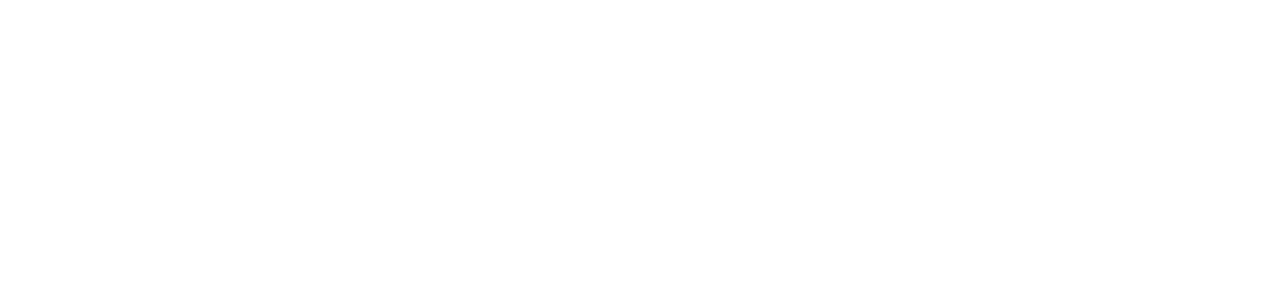
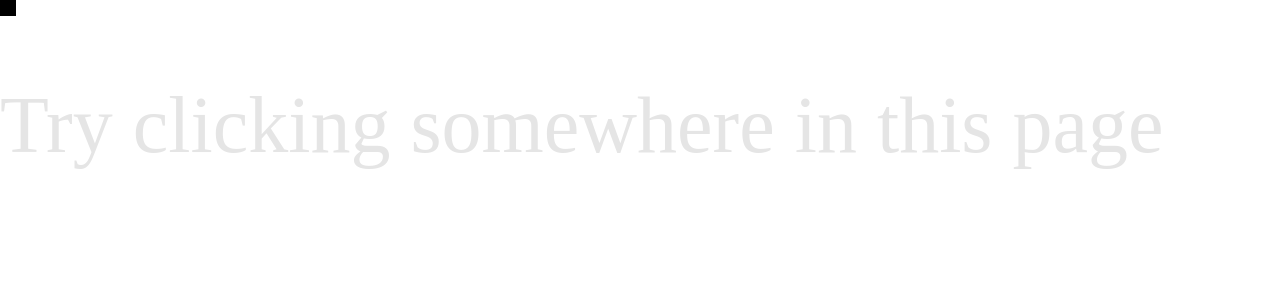
Before and after one commit to ongsalt/randomthing, a SvelteKit app: page /spring in a window 1280 px wide. Shown: the top 300 px of the page. Built offline with nearby package versions, Linux system fonts and the light colour scheme.

Commit message:
add spring page

```diff
--- a/src/lib/animation/gesture-handler.ts
+++ b/src/lib/animation/gesture-handler.ts
@@ -28,6 +28,10 @@
     }
 
     onPointerDown(event: PointerEvent) {
+        if (this.isDragging) {
+            return
+        }
+
         event.preventDefault()
         this.lastPointerEventTimestamp = performance.now()
         this.isDragging = true
--- a/src/routes/+page.svelte
+++ b/src/routes/+page.svelte
@@ -5,6 +5,7 @@
     <ul>
         <li> <a href="/morse-encoder">Morse encoder</a> </li>
         <li> <a href="/medium-image-viewer">Medium-like fullscreen image viewer</a> </li>
+        <li> <a href="/spring">Spring based animation</a> </li>
         <li> <a href="/app-opening-animation">App opening animation</a> </li>
     </ul>
 </main>
--- a/src/routes/app-opening-animation/+page.svelte
+++ b/src/routes/app-opening-animation/+page.svelte
@@ -88,6 +88,7 @@
         </div>
     </section>
     <section class="control">
+        <p> try dragging thing around </p>
         <h2>Settings</h2>
         <!-- <button> home </button> -->
         <!-- <button> app </button> -->
@@ -107,7 +108,7 @@
             width:<input type="number" bind:value={appBound.width} /><br />
             height:<input type="number" bind:value={appBound.height} /><br />
         </div>
-        <p> settings will be applied next time </p>
+        <p> settings will be applied next time you toggle </p>
         <hr />
         <h2>Status</h2>
         <p>
--- a/src/routes/spring/+page.svelte
+++ b/src/routes/spring/+page.svelte
@@ -1,3 +1,44 @@
 <script lang="ts">
+    import { Spring } from "$lib/animation/spring";
 
+    const xAnimator = new Spring(0, 150, .8);
+    const x = xAnimator.getReadable();
+
+    const yAnimator = new Spring(0, 150, .8);
+    const y = yAnimator.getReadable();
+
+    function reposition(event: MouseEvent) {
+        xAnimator.animateTo(event.clientX)
+        yAnimator.animateTo(event.clientY)
+    }
+
+    $: positionCss = `top: ${$y}px; left: ${$x}px;`
 </script>
+
+<!-- svelte-ignore a11y-click-events-have-key-events -->
+<!-- svelte-ignore a11y-no-noninteractive-element-interactions -->
+<main on:pointerdown={reposition}>
+    <div class="box" style={positionCss}></div>
+    <p> Try clicking somewhere in this page </p>
+</main>
+
+
+<style>
+    main {
+        inset: 0;
+        position: fixed;
+
+        &>p {
+            font-size: 5rem;
+            opacity: .1;
+            pointer-events: none;
+        }
+    }
+
+    .box {
+        position: fixed;
+        width: 1rem;
+        height: 1rem;
+        background-color: black;
+    }
+</style>
```
